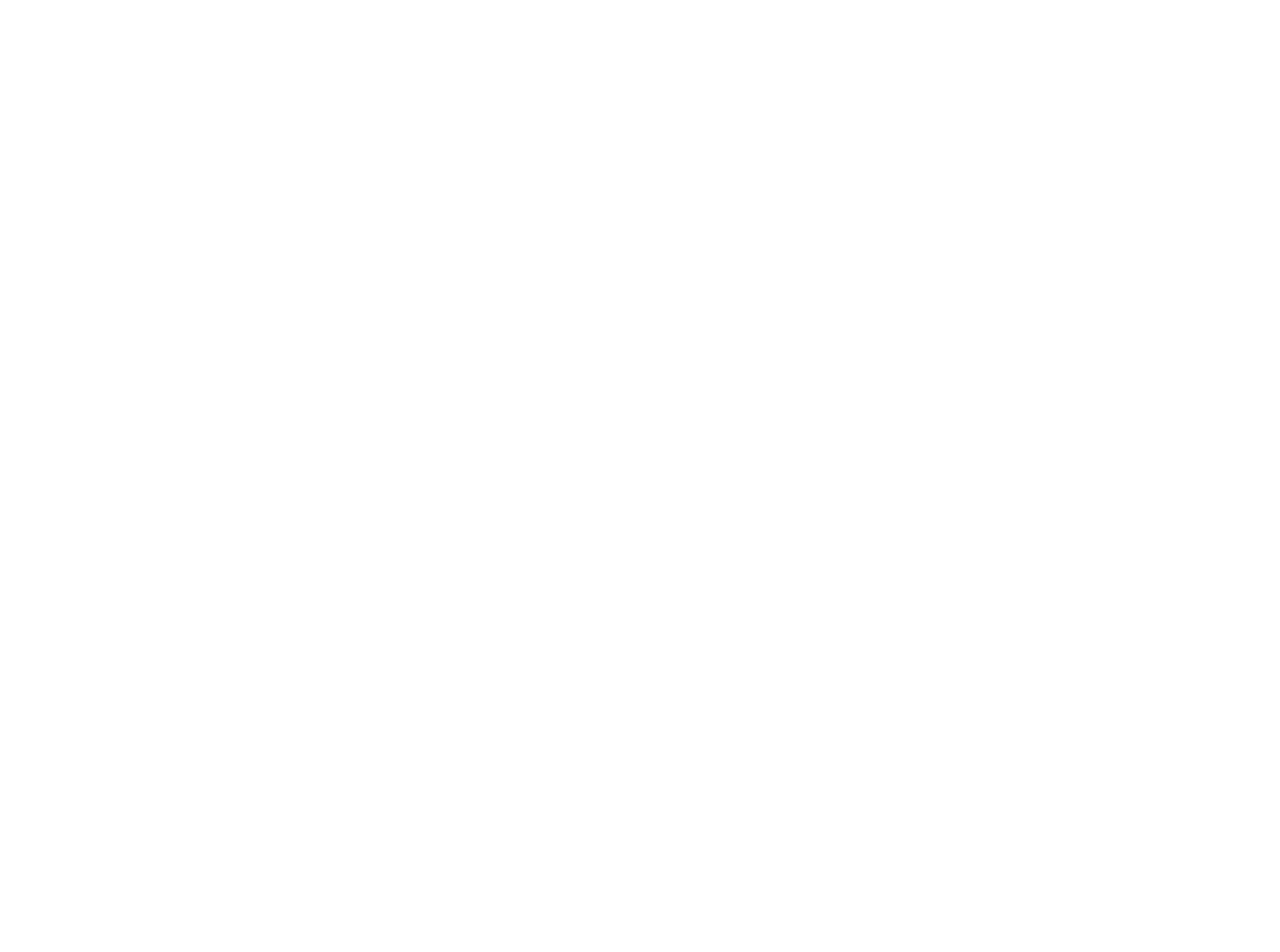
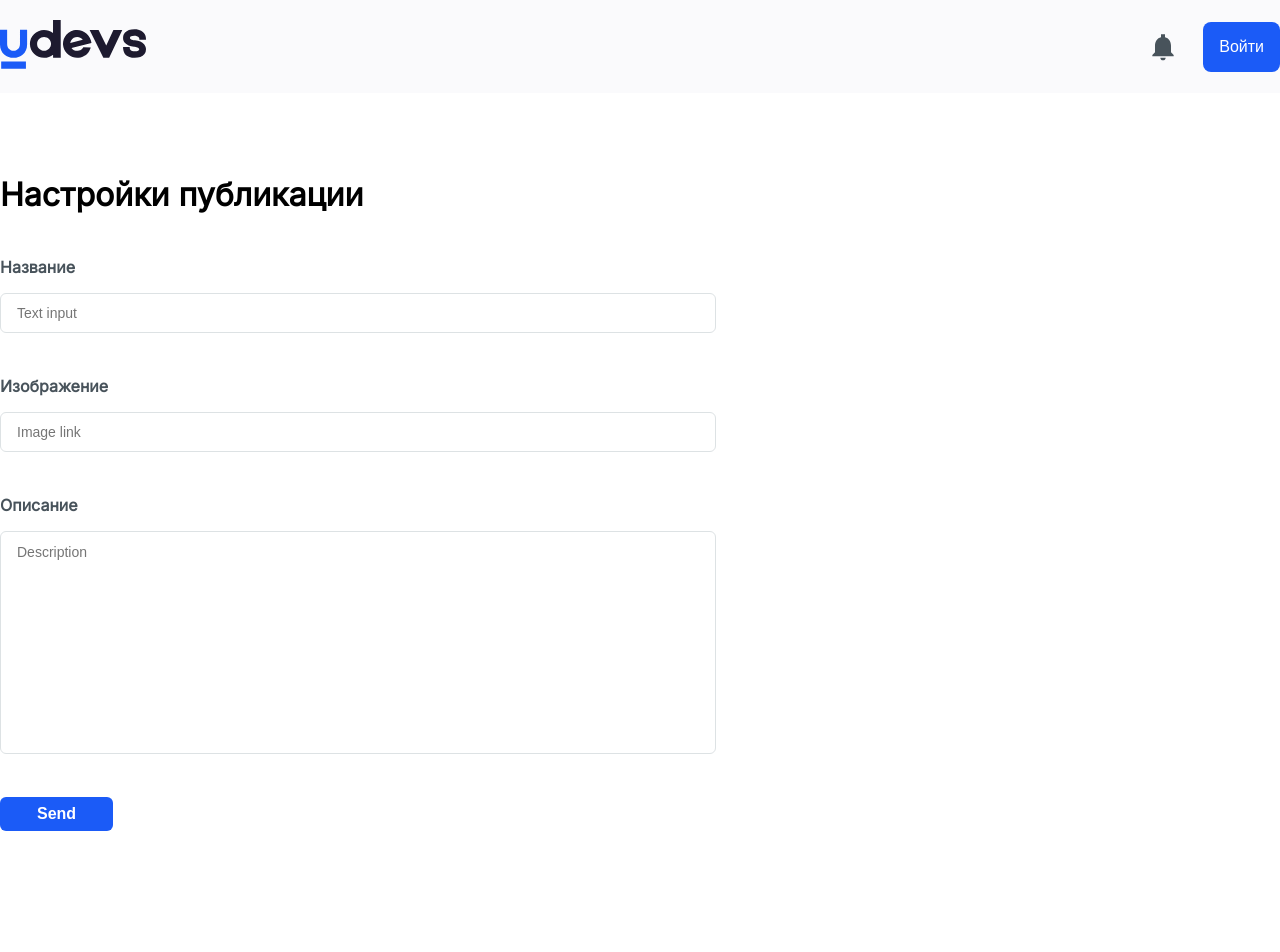
Before and after one commit to IslomAliy/udevs-blog, a React (Create React App) app: page /createpost in a window 1280 px wide. Before the commit this address had no page. Shown: the top 952 px of the page. Before the commit the page ends 800 px from the top, so only its background shows below. Built offline with nearby package versions, Linux system fonts and the light colour scheme; no server answers.

Commit message:
post creation added

```diff
--- a/src/App.js
+++ b/src/App.js
@@ -1,4 +1,5 @@
 import { BrowserRouter as Router, Route, Routes } from "react-router-dom";
+import CreatePost from "./components/CreatePost";
 import SignUp from "./components/SignUp";
 import BlogSinglePage from "./pages/BlogSinglePage";
 import Home from "./pages/Home";
@@ -11,6 +12,7 @@ function App() {
             <Route exact path="/" element={<Home />} />
             <Route path="/post/:id" element={<BlogSinglePage />} />
             <Route path="/signup" element={<SignUp />} />
+            <Route path="/createpost" element={<CreatePost/>}/>
           </Routes>
         </Router>
     </>
--- /dev/null
+++ b/src/components/CreatePost/CreatePost.module.scss
@@ -0,0 +1,49 @@
+.createPostWrapper{
+    margin-top: 82px;
+    .createPostHeader {
+        font-size: 32px;
+        font-weight: 700;
+    }
+
+    .createPostInputs {
+        margin-top: 43px;
+
+        .createPostInputWrapper {
+            display: block;
+
+            label {
+                display: block;
+                font-size: 16px;
+                font-weight: 600;
+                color: #48535B;
+                margin-bottom: 16px;
+            }
+
+            input {
+                font-size: 14px;
+                font-weight: 400;
+                padding: 8px 16px;
+                margin-bottom: 43px;
+                border-radius: 6px;
+                border: 1px solid #DDE2E4;
+                width: 716px;
+                height: 40px;
+            }
+
+            .descInput {
+                padding: 20px 20px 201px 16px;
+            }
+        }
+
+        .createPostBtn {
+            background-color: #1b5bf7;
+            padding: 8px 37px;
+            font-size: 16px;
+            font-weight: 600;
+            border-radius: 6px;
+            color: #fff;
+            border: none;
+
+        }
+    }
+}
--- /dev/null
+++ b/src/components/CreatePost/index.jsx
@@ -0,0 +1,74 @@
+import Header from "../Header";
+import Footer from "../Footer";
+import Container from "../Container";
+import styles from "./CreatePost.module.scss";
+import { useState } from "react/cjs/react.development";
+import { db } from "../../firebase";
+import { collection, addDoc } from "firebase/firestore";
+
+const CreatePost = () => {
+
+
+  const [title, setTitle] = useState("");
+  const [image, setImage] = useState("");
+  const [description, setDescription] = useState("");
+  const postCollectionRef = collection(db, "posts");
+
+  const createPost = async (e) => {
+    e.preventDefault();
+    try {
+      await addDoc(postCollectionRef, {
+        title: title,
+        image: image,
+        description: description,
+      });
+      alert("Post successfully added");
+    } catch (error) {
+      alert(error.message);
+    }
+  };
+
+  return (
+    <>
+      <Header />
+      <Container>
+        <div className={styles.createPostWrapper}>
+          <h1 className={styles.createPostHeader}>Настройки публикации</h1>
+          <div className={styles.createPostInputs}>
+            <div className={styles.createPostInputWrapper}>
+              <label>Название</label>
+              <input
+                type="text"
+                placeholder="Text input"
+                onChange={(e) => setTitle(e.target.value)}
+              />
+            </div>
+            <div className={styles.createPostInputWrapper}>
+              <label>Изображение</label>
+              <input
+                type="text"
+                placeholder="Image link"
+                onChange={(e) => setImage(e.target.value)}
+              />
+            </div>
+            <div className={styles.createPostInputWrapper}>
+              <label>Описание</label>
+              <input
+                type="text"
+                placeholder="Description"
+                className={styles.descInput}
+                onChange={(e) => setDescription(e.target.value)}
+              />
+            </div>
+            <button className={styles.createPostBtn} onClick={createPost}>
+              Send
+            </button>
+          </div>
+        </div>
+      </Container>
+      <Footer />
+    </>
+  );
+};
+
+export default CreatePost;
--- a/src/components/Login/Login.scss
+++ b/src/components/Login/Login.scss
@@ -105,10 +105,56 @@
   }
 }
 
+.dropdown {
+  position: relative;
+  display: inline-block;
+
+  &:hover .dropdown-content {
+    display: block;
+  }
+
+  .dropdown-btn {
+    border: none;
+    background: transparent;
+
     .persons-img-logged-in {
       width: 50px;
       height: 50px;
       margin-right: 25px;
+    }
+  }
+
+  .dropdown-content {
+    padding: 19px 34px 19px 19px;
+    display: none;
+    position: absolute;
+    background-color: #f9f9f9;
+    min-width: 160px;
+    box-shadow: 0px 40px 64px 0px #5b68713d;
+    box-shadow: 0px 0px 1px 0px #1a202452;
+    z-index: 1;
+
+    .dropdown-content-link {
+      display: block;
+      color: #222222;
+      font-size: 14px;
+      font-weight: 500;
+      margin-bottom: 15px;
+      text-decoration: none;
+
+      &:first-child {
+        width: 160px;
+      }
+    }
+
+    .dropdown-content-btn {
+      color: #222222;
+      font-size: 14px;
+      font-weight: 500;
+      background: transparent;
+      border: none;
+    }
+  }
 }
 
 .log-out-btn {
--- a/src/components/Login/index.jsx
+++ b/src/components/Login/index.jsx
@@ -1,4 +1,4 @@
-import './Login.scss'
+import "./Login.scss";
 import { Link } from "react-router-dom";
 import { useState } from "react";
 import {
@@ -33,10 +33,8 @@ const Login = () => {
   //   }
   // };
 
-
-
   onAuthStateChanged(auth, (curentUser) => {
-      setUser(curentUser);
+    setUser(curentUser);
   });
 
   const logIn = async (e) => {
@@ -45,11 +43,10 @@ const Login = () => {
       const user = await signInWithEmailAndPassword(auth, email, password);
       localStorage.setItem("isAuthorized", true);
       setIsOpen(false);
+    } catch (error) {
+      alert(error.message);
     }
-    catch(error) {
-      alert(error.message)
-    }
-  }
+  };
 
   const logOut = async () => {
     await signOut(auth);
@@ -105,21 +102,33 @@ const Login = () => {
             Войти
           </button>
         )}
-        {isAuthorized &&
-          <p className='user-email'>User logged in with: <span className='user-email-inner'>{user?.email}</span></p>
-        }
         {isAuthorized && (
-          <img
-            src="/images/person.jpg"
-            alt="person-img"
-            className="persons-img-logged-in"
-          />
+          <p className="user-email">
+            User logged in with:{" "}
+            <span className="user-email-inner">{user?.email}</span>
+          </p>
         )}
         {isAuthorized && (
+          <div className="dropdown">
+            <button className="dropdown-btn">
+              <img
+                src="/images/person.jpg"
+                alt="person-img"
+                className="persons-img-logged-in"
+              />
+            </button>
+            <div className="dropdown-content">
+              <Link to="/createpost" className="dropdown-content-link">Написать публикацию</Link>
+              <Link to="/" className="dropdown-content-link">Избранные</Link>
+              <button className="dropdown-content-btn" onClick={logOut}>Выйти</button>
+            </div>
+          </div>
+        )}
+        {/* {isAuthorized && (
           <button className="log-out-btn" onClick={logOut}>
             Log Out
           </button>
-        )}
+        )} */}
       </div>
     </>
   );
--- a/src/firebase.js
+++ b/src/firebase.js
@@ -17,6 +17,6 @@ const firebaseConfig = {
 
 // Initialize Firebase
 export const app = initializeApp(firebaseConfig);
-export const db = getFirestore();
+export const db = getFirestore(app);
 export const analytics = getAnalytics(app);
 export const auth = getAuth(app)
--- a/src/index.scss
+++ b/src/index.scss
@@ -1,4 +1,4 @@
-$udevs-blue: #1B5BF7;
+@import url('https://fonts.googleapis.com/css2?family=Inter');
 
  * {
    margin: 0;
@@ -7,9 +7,7 @@ $udevs-blue: #1B5BF7;
  }
 
 body {
-  font-family: -apple-system, BlinkMacSystemFont, 'Segoe UI', 'Roboto', 'Oxygen',
-    'Ubuntu', 'Cantarell', 'Fira Sans', 'Droid Sans', 'Helvetica Neue',
-    sans-serif;
+  font-family: Inter;
   -webkit-font-smoothing: antialiased;
   -moz-osx-font-smoothing: grayscale;
 }
```
Lines whose indentation alone changed are shown as unchanged.
